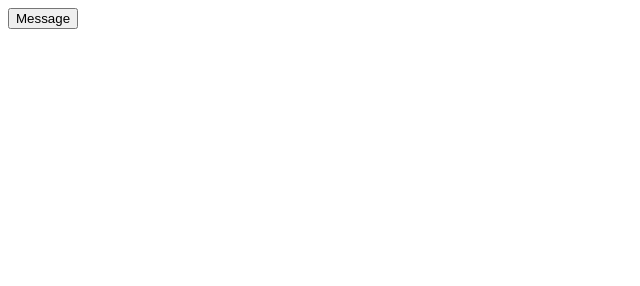
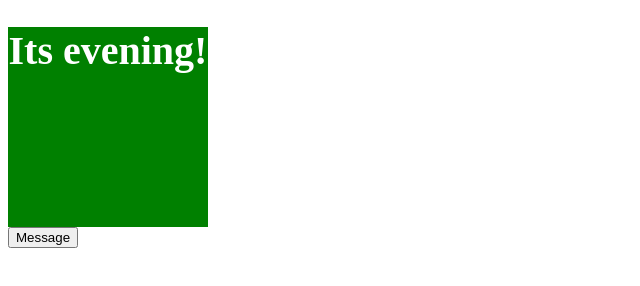
Before and after one commit to DanDucVira/MiniJavaScriptProjects, a plain HTML site: page DynamicWelcomeMessage/index.html in a window 1280 px wide. Both pictures are taken after a click on the button "Message". Shown: the whole page, without its empty margins (0-640 px from the left). Drawn offline with Linux system fonts and the light colour scheme.

Commit message:
Project Completed

```diff
--- a/DynamicWelcomeMessage/index.html
+++ b/DynamicWelcomeMessage/index.html
@@ -3,6 +3,7 @@
 <head>
     <meta charset="UTF-8">
     <meta name="viewport" content="width=device-width, initial-scale=1.0">
+    <link rel="stylesheet" href="main.css">
     <title>Dynamic Welcome Message</title>
 </head>
 <body>
--- /dev/null
+++ b/DynamicWelcomeMessage/main.css
@@ -0,0 +1,8 @@
+.output{
+    width: 200px;
+    height: 200px;
+    color: fff;
+    text-align: center;
+    font-size: 20px;
+
+}
--- a/DynamicWelcomeMessage/script.js
+++ b/DynamicWelcomeMessage/script.js
@@ -0,0 +1,31 @@
+const output = document.querySelector(".output");
+const btn = document.querySelector("button");
+const data = new Date();
+let message;
+let currentTime = data.getHours();
+
+btn.addEventListener("click", showOutput);
+
+function showOutput(){
+    console.log("btn is click");
+    console.log(data.getHours());
+
+    if(currentTime > 17){
+        message = "Its evening!"
+        output.style.backgroundColor =  "green";
+        output.style.color = "white";
+    }else if(currentTime > 12){
+        message = "Its afternoon!"
+        output.style.backgroundColor =  "Blue";
+        output.style.color = "red";
+    }else if(currentTime > 0){
+        message = "Its morning!"
+        output.style.backgroundColor =  "orange";
+        output.style.color = "black";
+    }else{
+        message = "Something went wrong!"
+        output.style.backgroundColor =  "red";
+
+    }
+    output.innerHTML = `<h1>${message}</h1>`;
+}
```
